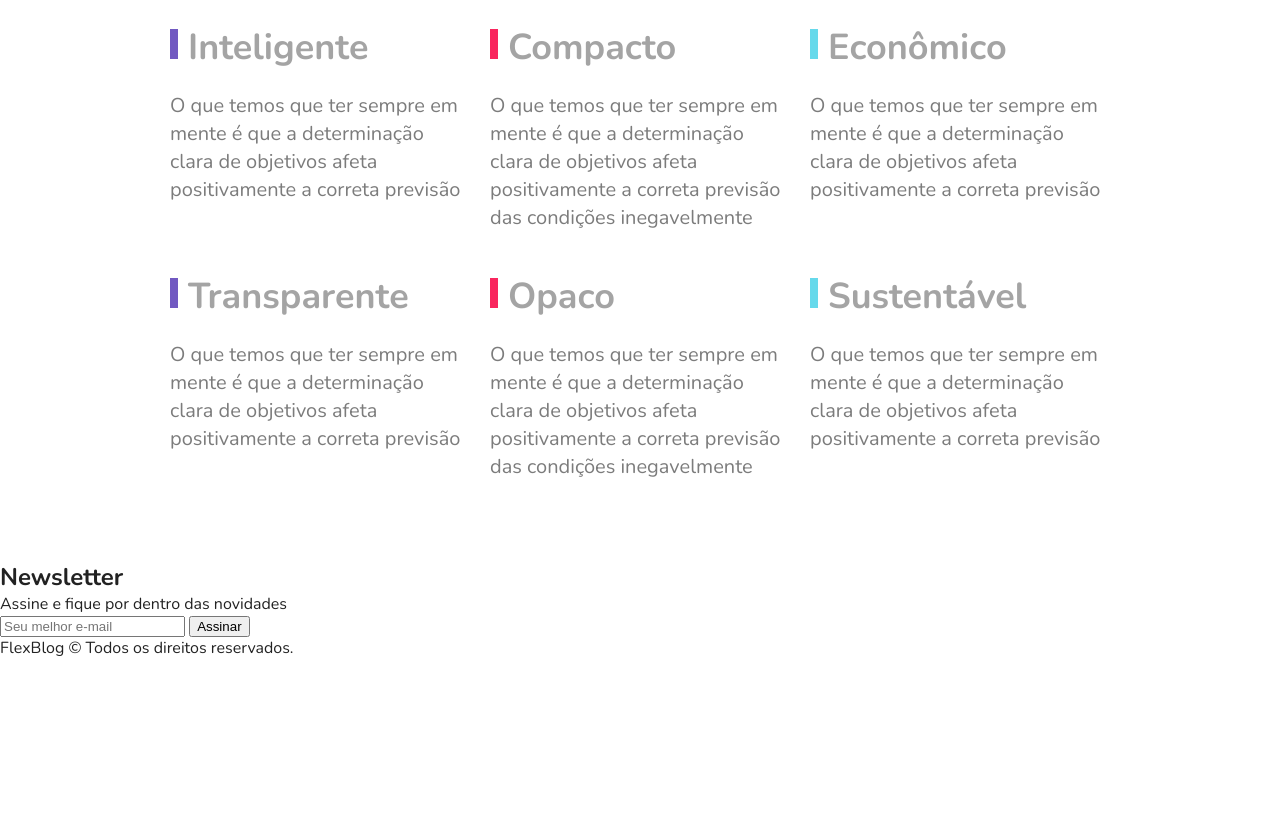
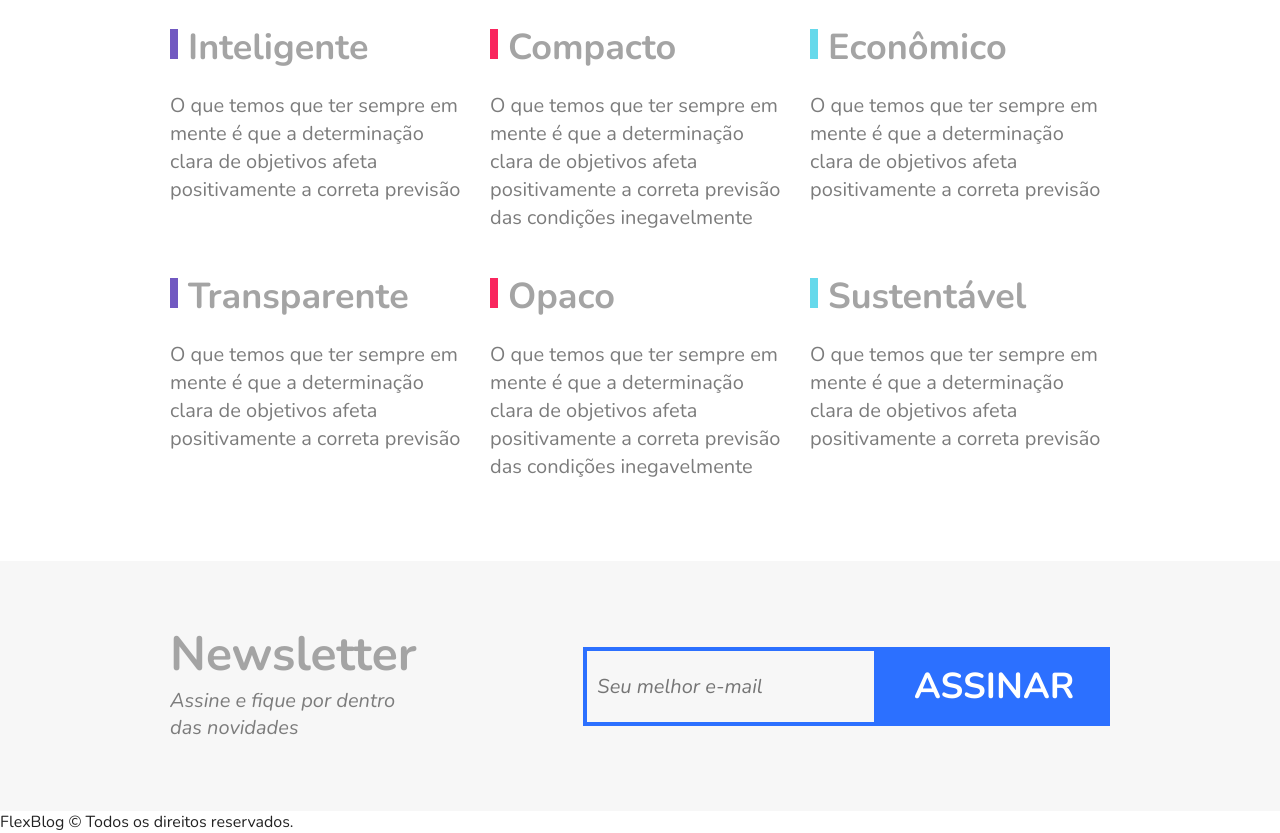
Before and after one commit to joaoalbuquerq/flexblog, a plain HTML site: page index.html in a window 1280 px wide. Shown: the part 2645-3478 px from the top of the page. Before the commit the page ends 3304 px from the top, so only its background shows below. Drawn offline with nearby package versions, Linux system fonts and the light colour scheme.

Commit message:
adicionando estilização da newsletter

```diff
--- a/style.css
+++ b/style.css
@@ -315,3 +315,64 @@ img{
     line-height: 1.4;
     color: #7c7c7c;
 }
+
+/* NEWSLETER */
+.newsletter{
+    background: #f7f7f7;
+    padding: 60px calc((100% - 960px) / 2);
+    display: flex;
+    flex-wrap: wrap;
+}
+
+.newsletter-info{
+    flex: 1 1 260px;
+    margin: 0 10px;
+}
+
+.newsletter-info h1{
+    font-size: 3em;
+    color: #a4a4a4;
+}
+
+.newsletter-info p{
+    font-size: 1.25em;
+    font-style: italic;
+    max-width: 230px;
+    color: #7c7c7c;
+    margin-bottom: 10px;
+}
+
+.newsletter-form{
+    flex: 2 1 260px;
+    margin: 0 10px;
+    align-self: center;
+    display: flex;
+    flex-wrap: wrap;
+}
+
+.newsletter-form input{
+    flex: 3 1 200px;
+    font-size: 1.25em;
+    color: #7c7c7c;
+    font-style: italic;
+    font-family: "Nunito", Arial, Helvetica, sans-serif;
+    border: 4px solid #2c70ff;
+    background: transparent;
+    padding: 10px;
+    margin: 0;
+    border-radius: 0px;
+}
+
+.newsletter-form button{
+    flex: 1 1 200px;
+    font-family: "Nunito", Arial, Helvetica, sans-serif;
+    font-size: 2.25em;
+    font-weight: bold;
+    text-transform: uppercase;
+    background: #2c70ff;
+    color: white;
+    margin: 0px;
+    cursor: pointer;
+    border: 0px;
+    padding: 15px 10px;
+}
```
